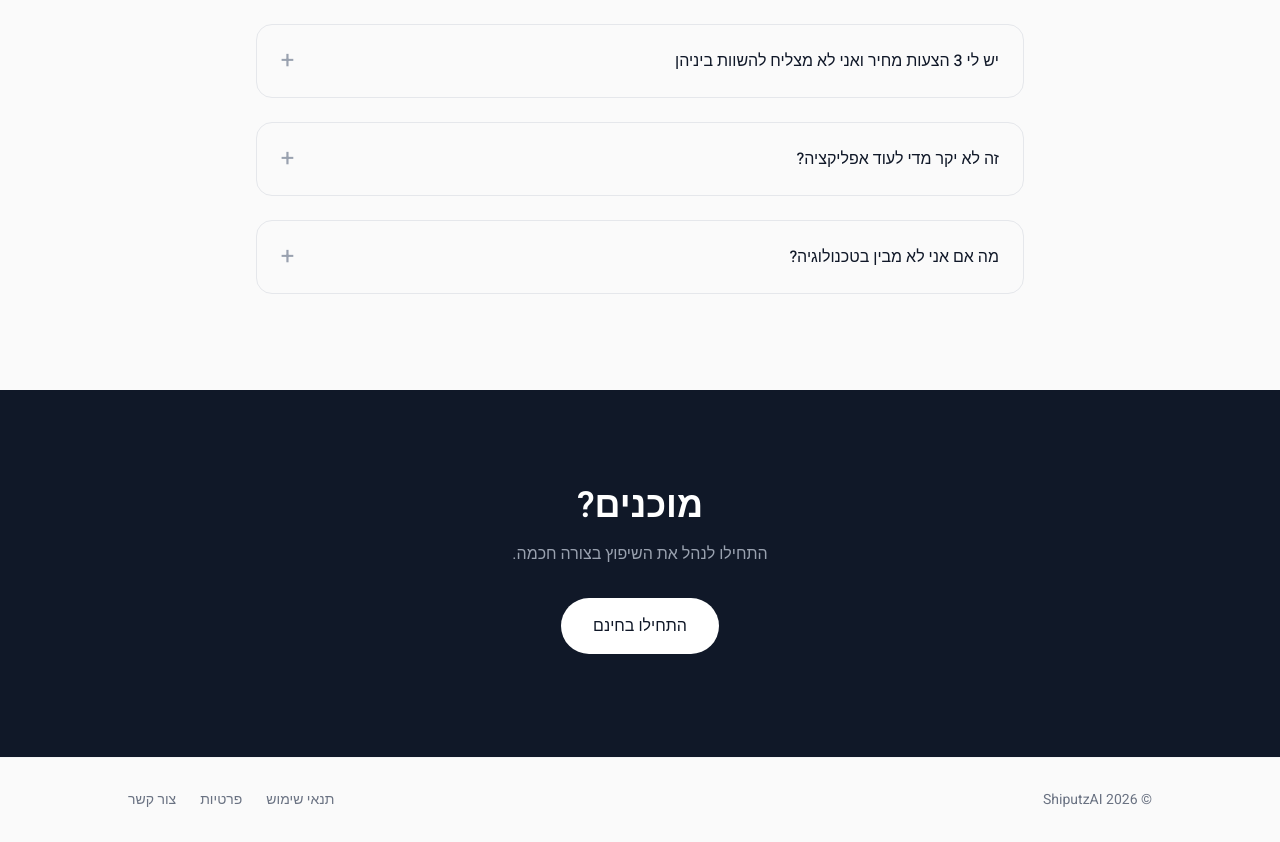
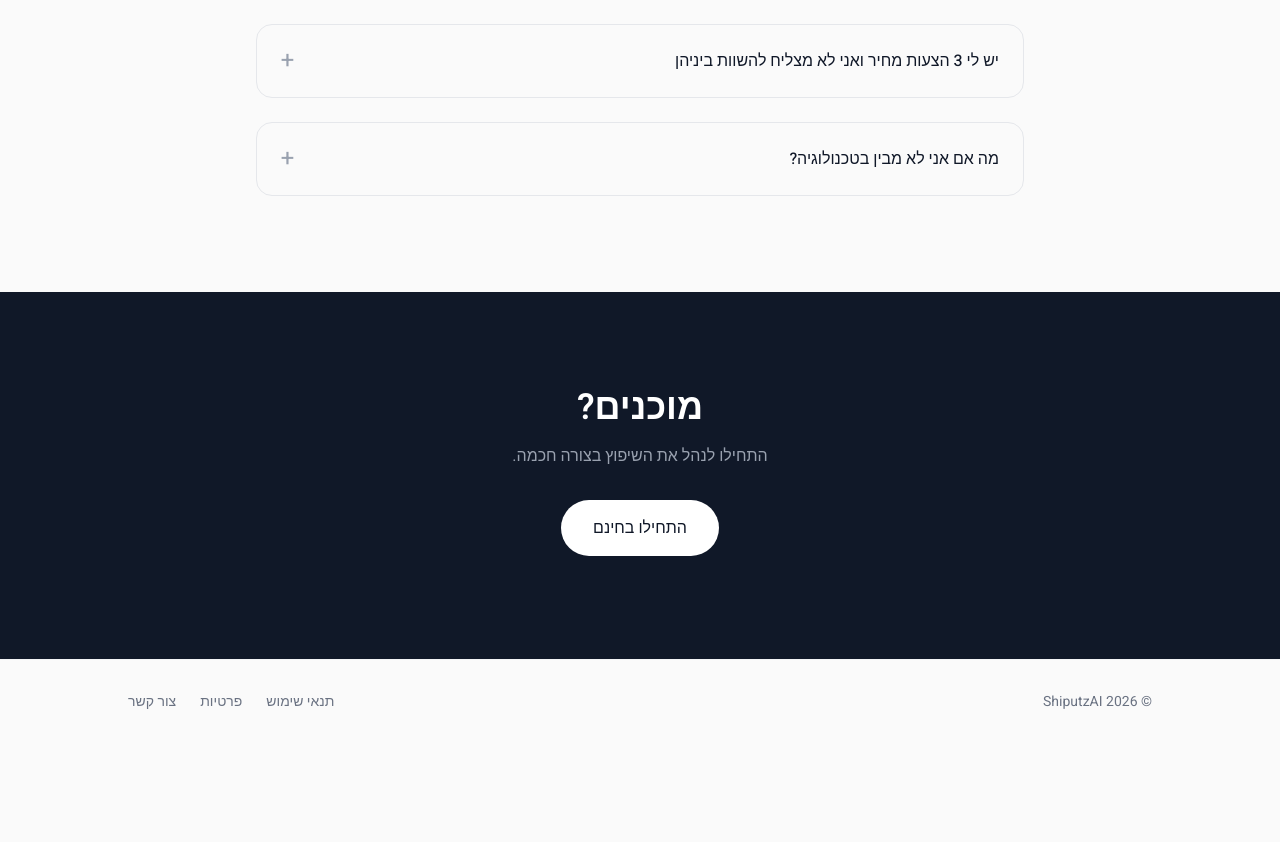
Before and after one commit to guyceza/shiputz-ai, a Next.js app: page / in a window 1280 px wide. Shown: the part 8020-8862 px from the top of the page. After the commit the page ends 8764 px from the top, so only its background shows below. Built offline with nearby package versions, Linux system fonts and the light colour scheme; no server answers.

Commit message:
Remove FAQ: זה לא יקר מדי לעוד אפליקציה

```diff
--- a/src/app/page.tsx
+++ b/src/app/page.tsx
@@ -796,10 +796,6 @@ export default function Home() {
               answer="כי כל קבלן כותב אחרת. אחד מפרט, אחד כולל הכל בשורה אחת, והשלישי שכח חצי מהדברים. ה-AI מנתח את ההצעות ומראה לכם בדיוק מה כל אחד כולל ומה חסר."
             />
             <FaqItem
-              question="זה לא יקר מדי לעוד אפליקציה?"
-              answer="₪149 חד פעמי. אם זה חוסך לכם טעות אחת של ₪500 בהצעת מחיר - כבר הרווחת. ורוב המשתמשים שלנו חוסכים הרבה יותר."
-            />
-            <FaqItem
               question="מה אם אני לא מבין בטכנולוגיה?"
               answer="אם אתם יודעים לצלם תמונה בטלפון, אתם יודעים להשתמש ב-ShiputzAI. רציני. זה פשוט."
             />
```
